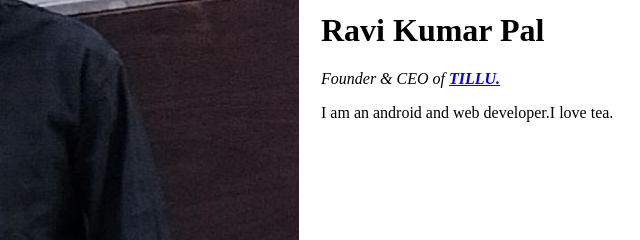
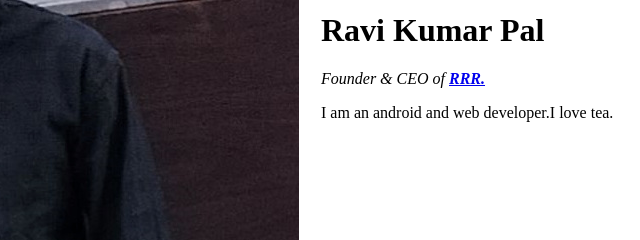
Before and after one commit to ravikumarpal906/resume, a plain HTML site: page index.html in a window 1280 px wide. Shown: the part 350-590 px from the top of the page, 497-1137 px from the left. Drawn offline with Linux system fonts and the light colour scheme.

Commit message:
Update index.html

```diff
--- a/index.html
+++ b/index.html
@@ -12,7 +12,7 @@
       <td> <img src="image/ravi.jpg" alt="Ravi profile pic" /></td>
       <td>
         <h1>Ravi Kumar Pal</h1>
-        <p><em>Founder & CEO of <strong><a href="https://www.instagram.com/ravikumarpal906/">TILLU.</a></strong></em></p>
+        <p><em>Founder & CEO of <strong><a href="https://www.instagram.com/ravikumarpal906/">RRR.</a></strong></em></p>
         <p>I am an android and web developer.I love tea.</p>
       </td>
     </tr>
```
